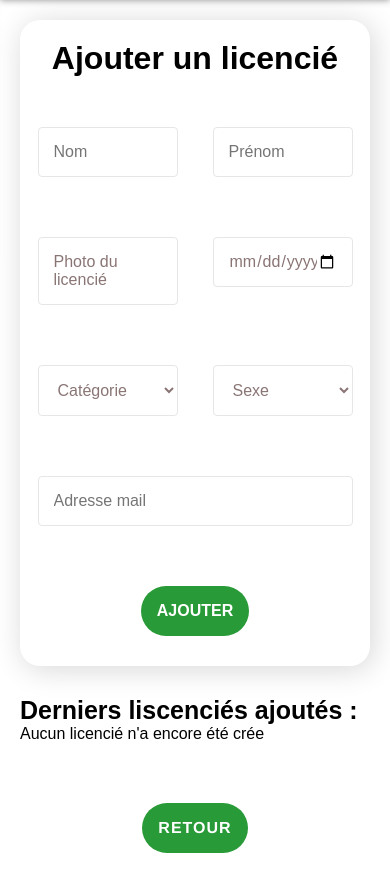
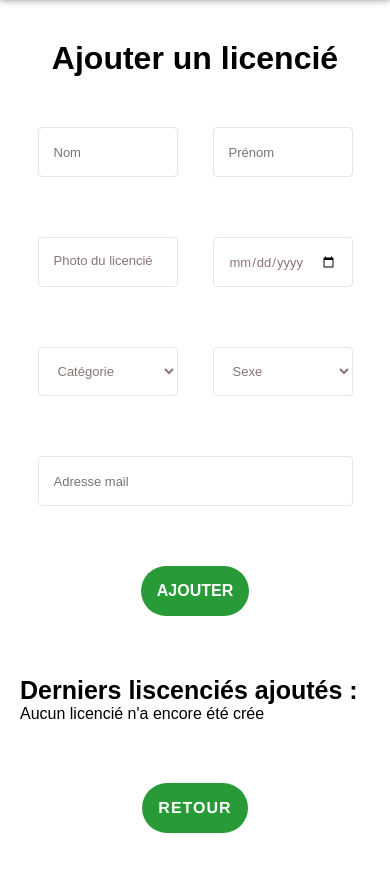
Before and after one commit to tdusautoir/asbeuvrylaforet.monasso.org, a PHP site: page /add-licencie.php in a window 390 px wide. Shown: the part 75-958 px from the top of the page. After the commit the page ends 908 px from the top, so only its background shows below. Run offline with PHP 8.4, Linux system fonts and the light colour scheme; the visitor is signed in with stand-in values (Sample User, id 1); data that the repository does not hold is empty.

Commit message:
fix shadow responsive

```diff
--- a/public/css/style.css
+++ b/public/css/style.css
@@ -93,6 +93,10 @@
 	.add-panel {
 		width: 100%;
         margin-bottom: 30px;
+        box-shadow: none;
+	}
+    .add-panel input, .add-panel label, .add-panel select {
+        font-size: 13px;
 	}
     .add-container {
         flex-direction: column-reverse;
```
